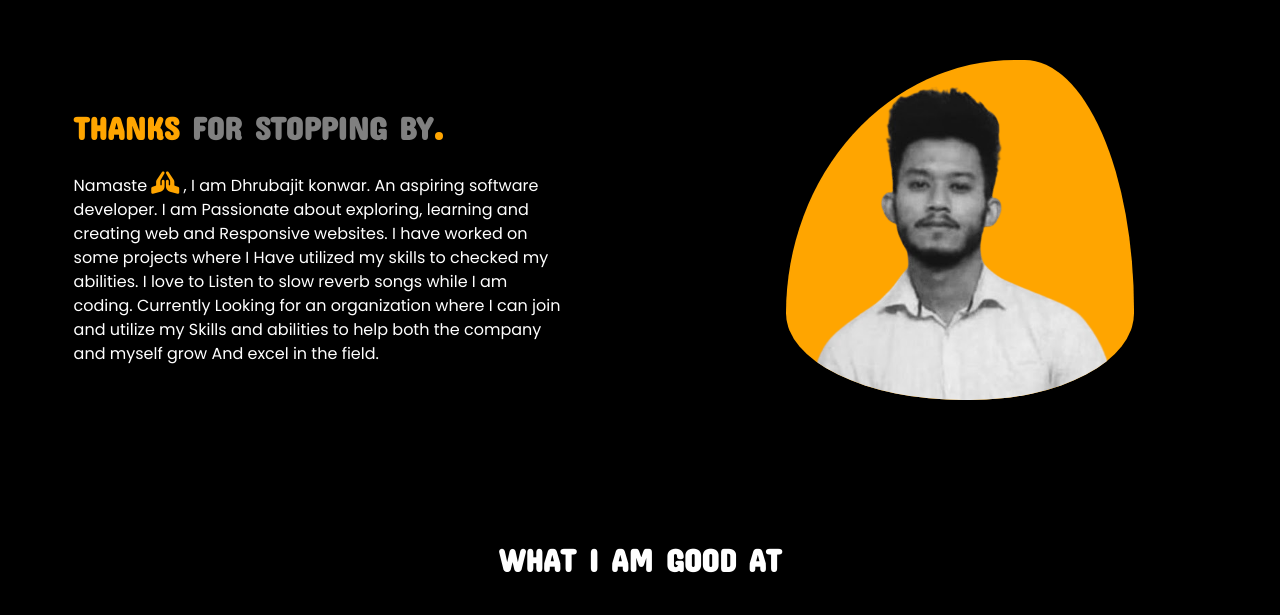
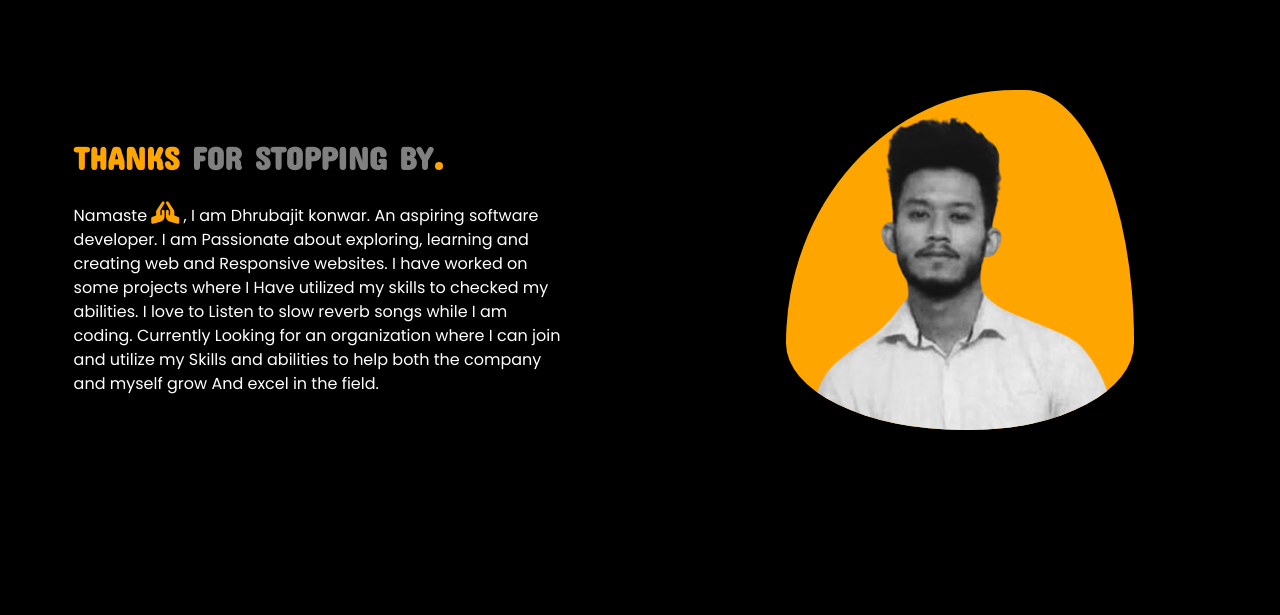
Before and after one commit to dhruv1406/web-portfolio, a plain HTML site: page index.html in a window 1280 px wide. Shown: the part 691-1306 px from the top of the page. Drawn offline with nearby package versions, Linux system fonts and the light colour scheme; a web font is replaced by a local one.

Commit message:
Update aboutme.css

```diff
--- a/css/aboutme.css
+++ b/css/aboutme.css
@@ -1,7 +1,7 @@
 /* About ME page CSS Starts Here */
 
 .mainAboutDiv{
-    margin-top: 50px;
+    padding: 80px 0;
 }
 
 .aboutDiv{
```
